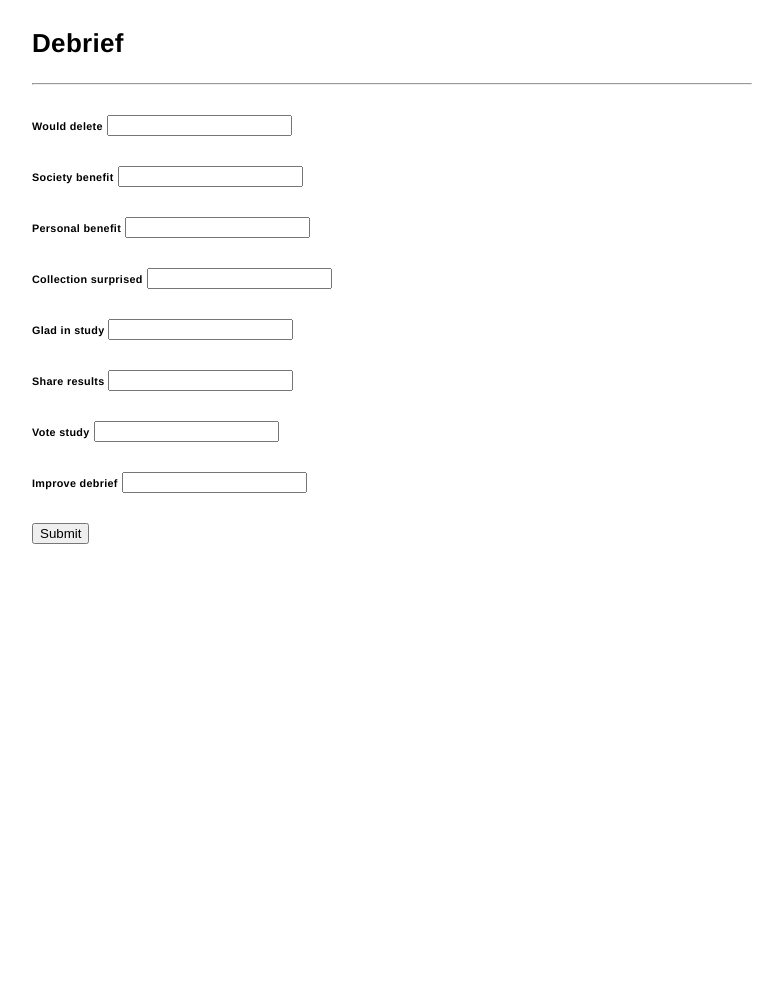
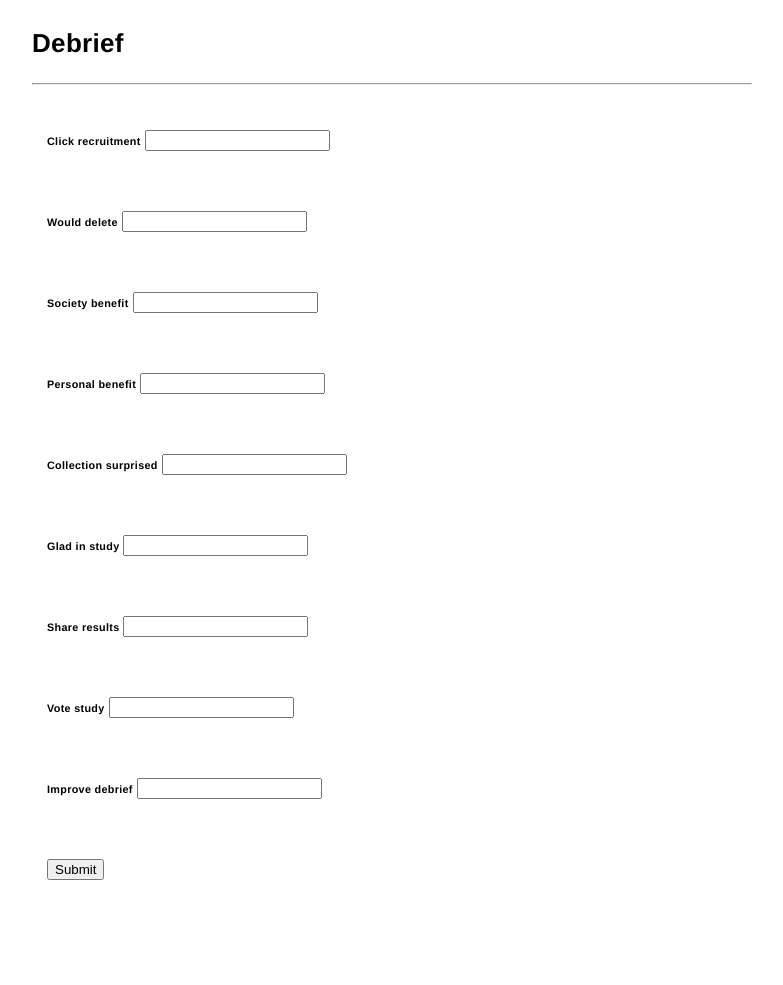
Before and after one commit to jonathanzong/bartleby, a Python web app: template templates/debrief.html in a window 1280 px wide. Shown: the whole page, without its empty margins (248-1031 px from the left). Before the commit the page ends 544 px from the top, so only its background shows below. Run offline with Jinja, Linux system fonts and the light colour scheme; the template is opened without the code that fills it, so the values that code supplies are empty, except form fields; form fields are guessed from the names that the template uses.

Commit message:
better error message and style

```diff
--- a/app/forms.py
+++ b/app/forms.py
@@ -2,6 +2,9 @@ from flask_wtf import FlaskForm
 from wtforms import Form, TextAreaField, RadioField, validators
 
 class SurveyForm(FlaskForm):
+  click_recruitment    = RadioField('How likely would you be to click the link in the second tweet? ',
+                                    [validators.DataRequired()],
+                                    choices=[(x[0], x) for x in ['1 (definitely not)', '2 (probably not)', '3 (possibly)', '4 (probably)', '5 (definitely)']])
   would_delete         = RadioField('In the debriefing webpage, we gave you a chance to have your data deleted from the study. How likely would you be to click the button to delete your data?',
                                     [validators.DataRequired()],
                                     choices=[(x[0], x) for x in ['1 (definitely not)', '2 (probably not)', '3 (possibly)', '4 (probably)', '5 (definitely)']])
--- a/static/debrief.css
+++ b/static/debrief.css
@@ -1,7 +1,3 @@
-.errors {
-  color: red;
-}
-
 form ul {
   padding: 0;
   /*font-size: 12px;*/
@@ -20,9 +16,19 @@ form textarea {
 
 form .form-row {
   margin: 30px auto;
+  padding: 15px;
 }
 
 form .form-row > label {
   font-weight: bold;
   font-size: 0.83em;
 }
+
+form .form-row.has-error {
+  background: #ffeeee;
+}
+
+form .errors {
+  color: red;
+  margin: 0;
+}
--- a/static/debrief.js
+++ b/static/debrief.js
@@ -1,6 +1,7 @@
 var inputs = document.querySelectorAll("form input");
 var textareas = document.querySelectorAll("form textarea");
 
+// restore in-progress answers from localstorage
 function populateFromLocalstorage() {
   for (var i = 0, len = inputs.length; i < len; i++) {
     var val = localStorage.getItem(inputs[i].name);
@@ -25,6 +26,7 @@ function populateFromLocalstorage() {
 
 populateFromLocalstorage();
 
+// save in-progress answers in local storage
 function onChange (evt) {
   localStorage.setItem(this.name, this.value);
 }
--- a/templates/debrief.html
+++ b/templates/debrief.html
@@ -16,60 +16,87 @@
   <form method="POST" action="/debrief">
     {{ form.csrf_token }}
 
-    <div class="form-row">
+    <div class="form-row {% if form.errors.click_recruitment %}has-error{% endif%}">
+      {{ form.click_recruitment.label }} {{ form.click_recruitment }}
+      {% if form.errors.click_recruitment %}
+          <ul class="errors">
+            <li>Please choose an option.</li>
+          </ul>
+        {% endif %}
+    </div>
+
+    <div class="form-row {% if form.errors.would_delete %}has-error{% endif%}">
       {{ form.would_delete.label }} {{ form.would_delete }}
       {% if form.errors.would_delete %}
-          <ul class="errors">{% for error in form.errors.would_delete %}<li>{{ error }}</li>{% endfor %}</ul>
-      {% endif %}
+          <ul class="errors">
+            <li>Please choose an option.</li>
+          </ul>
+        {% endif %}
     </div>
 
-    <div class="form-row">
+    <div class="form-row {% if form.errors.society_benefit %}has-error{% endif%}">
       {{ form.society_benefit.label }} {{ form.society_benefit }}
       {% if form.errors.society_benefit %}
-          <ul class="errors">{% for error in form.errors.society_benefit %}<li>{{ error }}</li>{% endfor %}</ul>
-      {% endif %}
+          <ul class="errors">
+            <li>Please choose an option.</li>
+          </ul>
+        {% endif %}
     </div>
 
-    <div class="form-row">
+    <div class="form-row {% if form.errors.personal_benefit %}has-error{% endif%}">
       {{ form.personal_benefit.label }} {{ form.personal_benefit }}
       {% if form.errors.personal_benefit %}
-          <ul class="errors">{% for error in form.errors.personal_benefit %}<li>{{ error }}</li>{% endfor %}</ul>
-      {% endif %}
+          <ul class="errors">
+            <li>Please choose an option.</li>
+          </ul>
+        {% endif %}
     </div>
 
-    <div class="form-row">
+    <div class="form-row {% if form.errors.collection_surprised %}has-error{% endif%}">
       {{ form.collection_surprised.label }} {{ form.collection_surprised }}
       {% if form.errors.collection_surprised %}
-          <ul class="errors">{% for error in form.errors.collection_surprised %}<li>{{ error }}</li>{% endfor %}</ul>
-      {% endif %}
+          <ul class="errors">
+            <li>Please choose an option.</li>
+          </ul>
+        {% endif %}
     </div>
 
-    <div class="form-row">
+    <div class="form-row {% if form.errors.glad_in_study %}has-error{% endif%}">
       {{ form.glad_in_study.label }} {{ form.glad_in_study }}
       {% if form.errors.glad_in_study %}
-          <ul class="errors">{% for error in form.errors.glad_in_study %}<li>{{ error }}</li>{% endfor %}</ul>
-      {% endif %}
+          <ul class="errors">
+            <li>Please choose an option.</li>
+          </ul>
+        {% endif %}
     </div>
 
-    <div class="form-row">
+    <div class="form-row {% if form.errors.share_results %}has-error{% endif%}">
       {{ form.share_results.label }} {{ form.share_results }}
       {% if form.errors.share_results %}
-          <ul class="errors">{% for error in form.errors.share_results %}<li>{{ error }}</li>{% endfor %}</ul>
-      {% endif %}
+          <ul class="errors">
+            <li>Please choose an option.</li>
+          </ul>
+        {% endif %}
     </div>
 
-    <div class="form-row">
+    <div class="form-row {% if form.errors.vote_study %}has-error{% endif%}">
       {{ form.vote_study.label }} {{ form.vote_study }}
       {% if form.errors.vote_study %}
-          <ul class="errors">{% for error in form.errors.would_delete %}<li>{{ error }}</li>{% endfor %}</ul>
-      {% endif %}
+          <ul class="errors">
+            <li>Please choose an option.</li>
+          </ul>
+        {% endif %}
     </div>
 
-    <div class="form-row">
+    <div class="form-row {% if form.errors.improve_debrief %}has-error{% endif%}">
       {{ form.improve_debrief.label }} {{ form.improve_debrief }}
       {% if form.errors.improve_debrief %}
-          <ul class="errors">{% for error in form.errors.improve_debrief %}<li>{{ error }}</li>{% endfor %}</ul>
-      {% endif %}
+          <ul class="errors">
+            {% for error in form.errors.improve_debrief %}
+              <li>Please choose an option.</li>
+            {% endfor %}
+          </ul>
+        {% endif %}
     </div>
 
     <div class="form-row">
```
